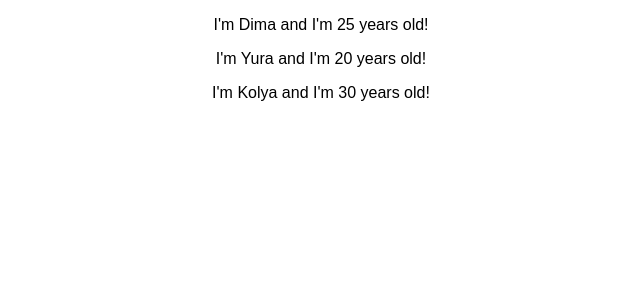
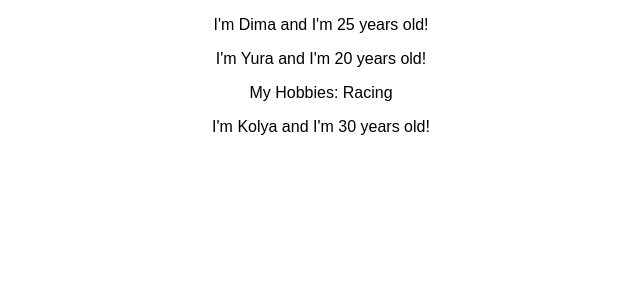
Before and after one commit to newexod/react-complete-guide, a React (Create React App) app: page / in a window 1280 px wide. Shown: the top 300 px of the page, without its empty margins (319-959 px from the left). Built offline with nearby package versions, Linux system fonts and the light colour scheme.

Commit message:
Understanding the Children Property

```diff
--- a/src/App.js
+++ b/src/App.js
@@ -8,7 +8,7 @@ class App extends Component {
     return (
       <div className="App">
         <Person name="Dima" age="25" />
-        <Person name="Yura" age="20" />
+        <Person name="Yura" age="20">My Hobbies: Racing</Person>
         <Person name="Kolya" age="30" />
       </div>
     );
--- a/src/Person/Person.js
+++ b/src/Person/Person.js
@@ -4,6 +4,7 @@ const person = (props) => {
   return (
     <div>
       <p>I'm {props.name} and I'm {props.age} years old!</p>
+      <p>{props.children}</p>
     </div>
   );
 };
```
